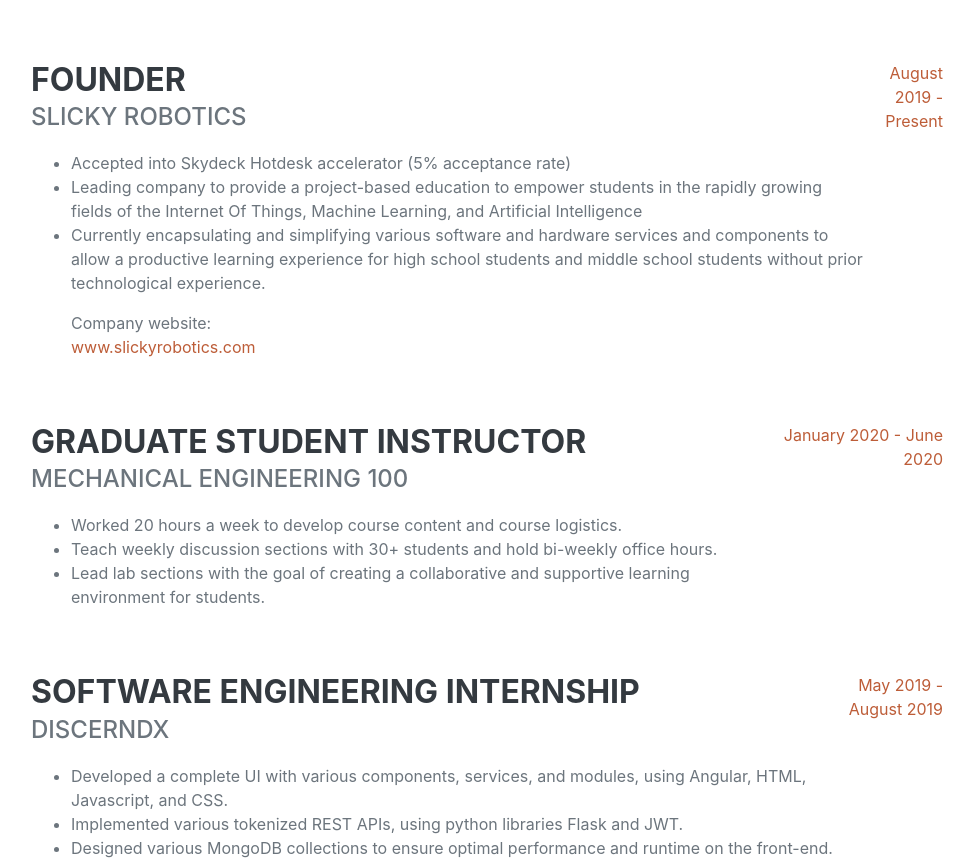
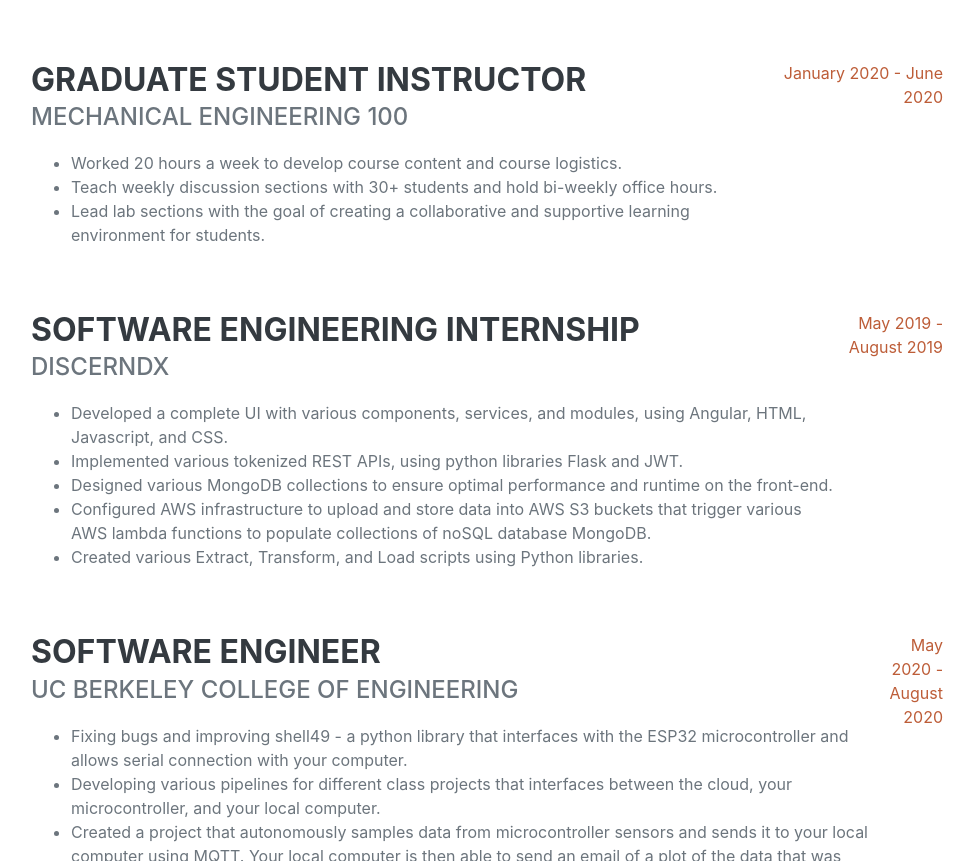
Before and after one commit to ryandehmoubed99/Personal_website, a plain HTML site: page index.html in a window 1280 px wide. Shown: the part 1266-2127 px from the top of the page, without its empty margins (289-1263 px from the left). Drawn offline with nearby package versions, Linux system fonts and the light colour scheme; a web font is replaced by a local one.

Commit message:
Update index.html

```diff
--- a/index.html
+++ b/index.html
@@ -82,22 +82,6 @@
             </div>
           </div>
 
-          <div class="resume-item d-flex flex-column flex-md-row justify-content-between mb-5">
-            <div class="resume-content">
-              <h3 class="mb-0">Founder</h3>
-              <div class="subheading mb-3">Slicky Robotics</div>
-              <ul>
-                <li>Accepted into Skydeck Hotdesk accelerator (5% acceptance rate)</li>
-                <li>Leading company to provide a project-based education to empower students in the rapidly growing fields of the Internet Of Things, Machine Learning, and Artificial Intelligence</li>
-                <li>Currently encapsulating and simplifying  various software and hardware services and components to allow a productive learning experience for high school students and middle school students without prior technological experience.
-                </li>
-                <p></p>
-                <div>Company website: </div><a class="social-icon" href="http://www.slickyrobotics.com/">www.slickyrobotics.com</a>
-            </div>
-            <div class="resume-date text-md-right">
-              <span class="text-primary">August 2019 - Present</span>
-            </div>
-          </div>
 
           <div class="resume-item d-flex flex-column flex-md-row justify-content-between mb-5">
             <div class="resume-content">
```
